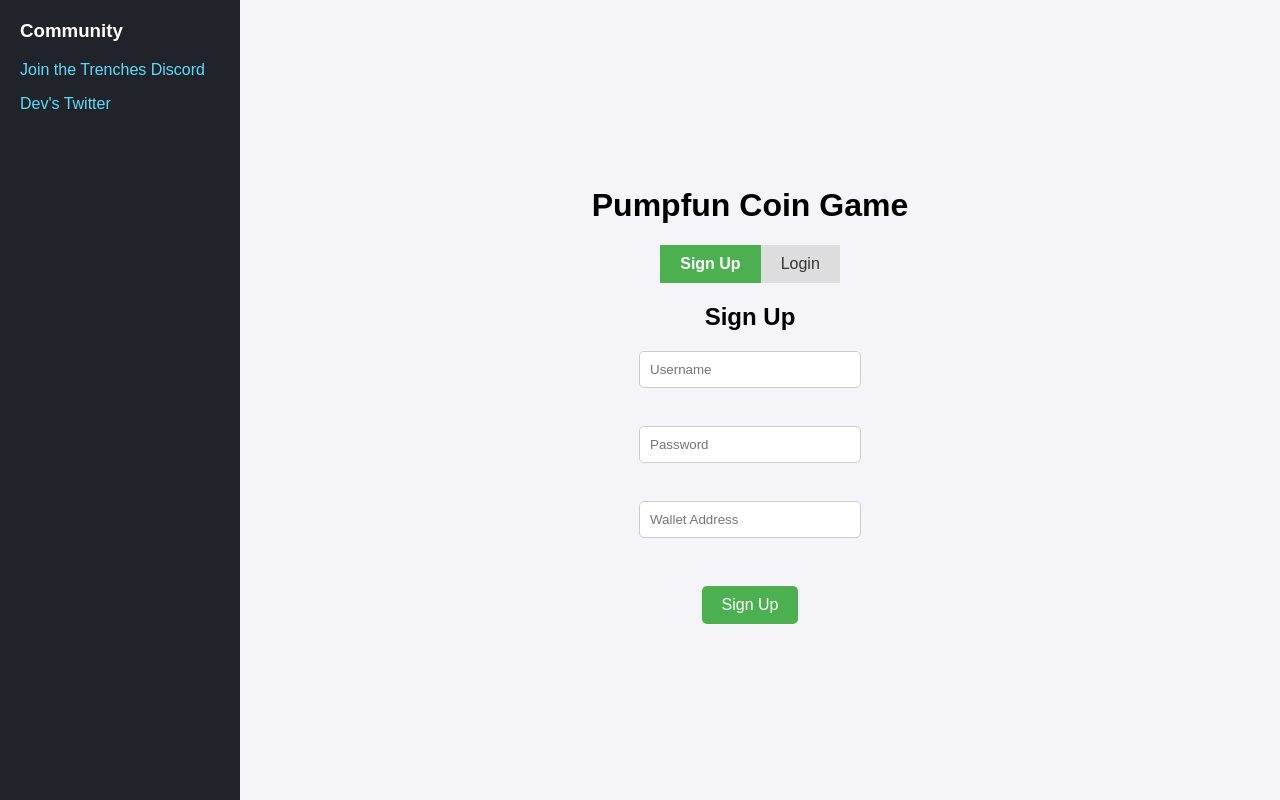
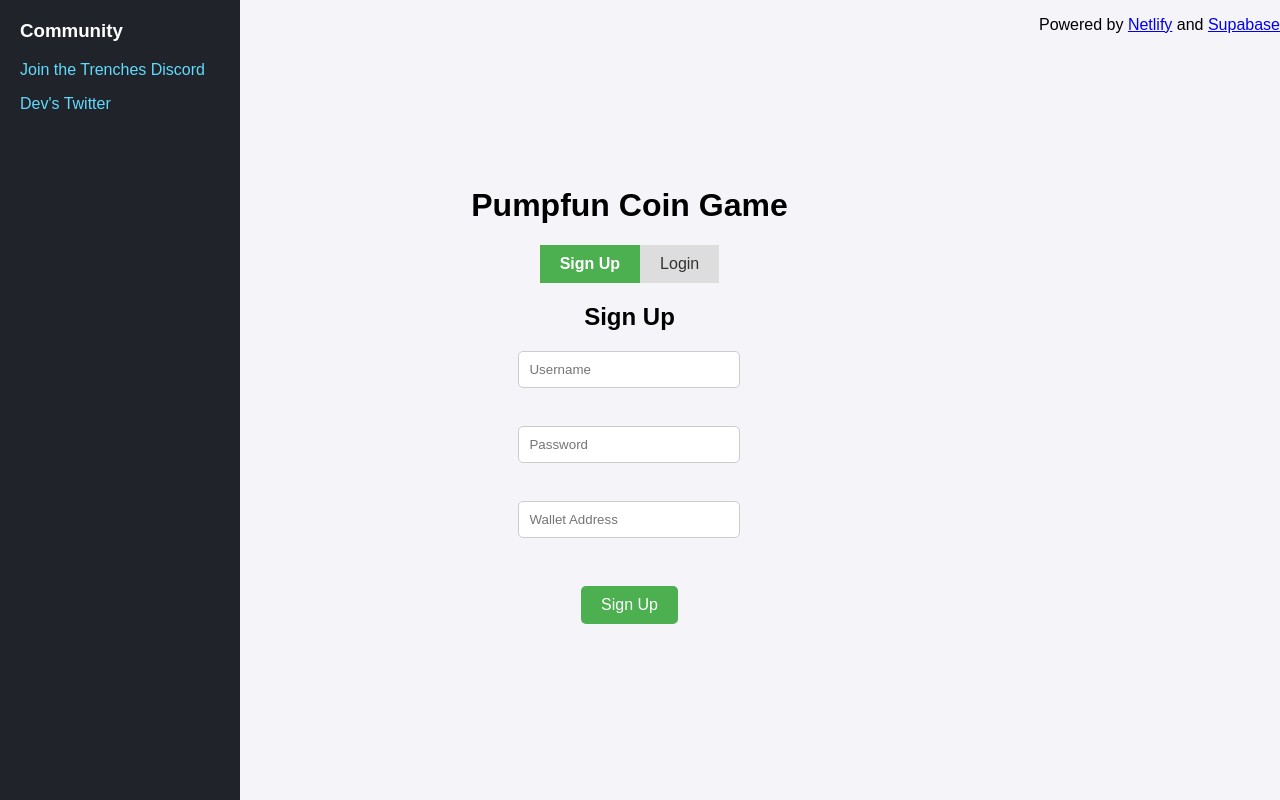
Before and after one commit to Squirtles/PumpFunCoin, a website: page public/index.html in a window 1280 px wide. Drawn offline with Linux system fonts and the light colour scheme.

Commit message:
Update index.html

```diff
--- a/public/index.html
+++ b/public/index.html
@@ -66,6 +66,11 @@
         </div>
     </div>
 
+    <!-- Footer Section -->
+    <footer>
+        <p>Powered by <a href="https://www.netlify.com" target="_blank" aria-label="Netlify">Netlify</a> and <a href="https://supabase.com" target="_blank" aria-label="Supabase">Supabase</a></p>
+    </footer>
+
     <script src="script.js" defer></script>
 </body>
 </html>
```
